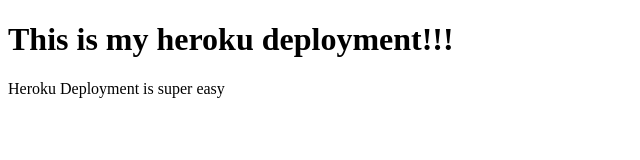
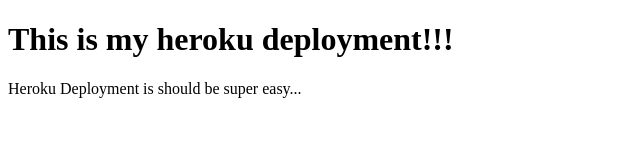
Before and after one commit to austonyb/deployment-demo, a website: page index.html in a window 1280 px wide. Shown: the full height of the page, 0-640 px from the left. Drawn offline with Linux system fonts and the light colour scheme.

Commit message:
changed p tag in index.html

```diff
--- a/index.html
+++ b/index.html
@@ -8,6 +8,6 @@
 </head>
 <body>
   <h1>This is my heroku deployment!!!</h1>
-  <p>Heroku Deployment is super easy</p>
+  <p>Heroku Deployment is should be super easy...</p>
 </body>
 </html>
```
